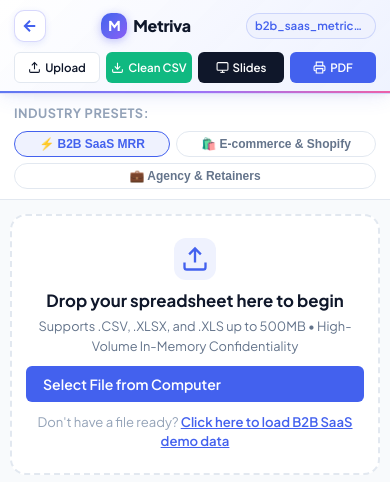
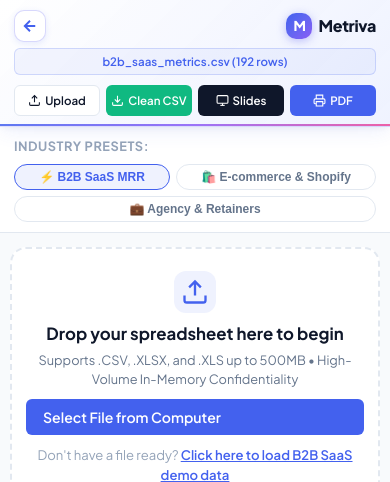
Before and after one commit to devesh950/AI-DATA-CLEANING-AND-EDA-AGENT, a Flask app: page /app in a window 390 px wide. Shown: the top 482 px of the page. Run offline with Flask 3, Linux system fonts and the light colour scheme; some libraries are stand-ins or nearby versions.

Commit message:
fix: dataset tag mobile layout - full width centered badge below brand

```diff
--- a/templates/app.html
+++ b/templates/app.html
@@ -816,6 +816,8 @@ body {
     align-items: center !important;
     justify-content: space-between !important;
     width: 100% !important;
+    flex-wrap: wrap !important;
+    gap: 6px !important;
   }
   .topbar-left .back-link {
     width: 32px !important;
@@ -836,11 +838,16 @@ body {
   }
   .dataset-tag {
     font-size: 0.72rem !important;
-    padding: 3px 8px !important;
-    max-width: 130px !important;
+    padding: 4px 10px !important;
+    max-width: 100% !important;
     overflow: hidden !important;
     text-overflow: ellipsis !important;
     white-space: nowrap !important;
+    order: 3 !important;
+    width: 100% !important;
+    text-align: center !important;
+    background: rgba(67,97,238,0.06) !important;
+    border-radius: 6px !important;
   }
   .topbar-right {
     display: grid !important;
```
